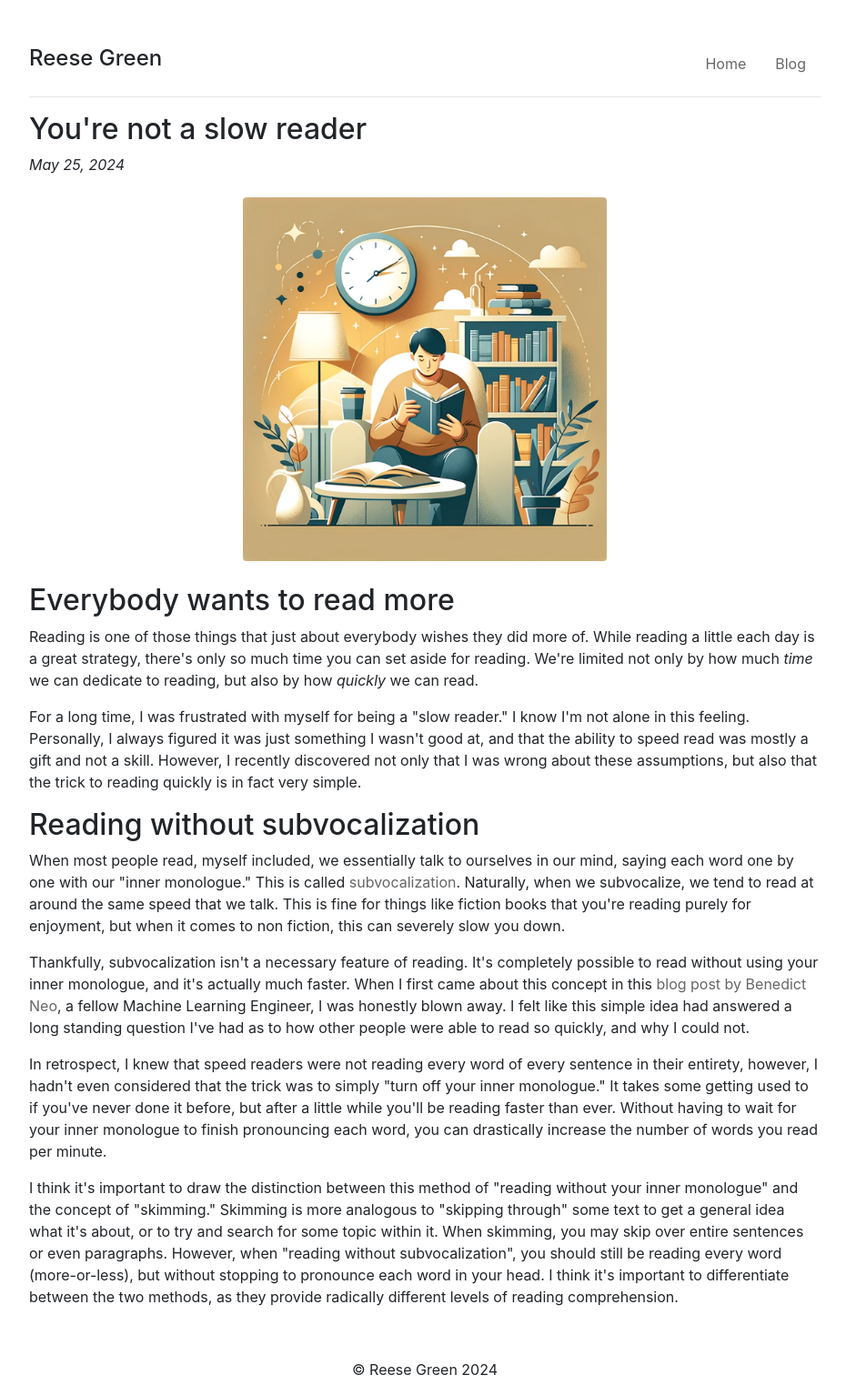
After one commit to rcgreen99/website, a FastAPI app: template templates/blog/reading.html in a window 1280 px wide; the page is wider, and only the part inside the window is pictured. The commit adds this page. Shown: that part at 91% size, without its empty margins (173-1103 px from the left). Run offline with FastAPI, Linux system fonts and the light colour scheme; the template is opened without the code that fills it, so the values that code supplies are empty.

Commit message:
Add blog on reading speed

```diff
--- a/src/main.py
+++ b/src/main.py
@@ -20,6 +20,9 @@ async def index(request: Request):
 async def blog(request: Request):
     return templates.TemplateResponse("blog.html", {"request": request})
 
+@web_app.get("/blog/reading")
+async def reading(request: Request):
+    return templates.TemplateResponse("blog/reading.html", {"request": request})
 
 # @web_app.get("/work")
 # async def work(request: Request):
--- /dev/null
+++ b/templates/blog/reading.html
@@ -0,0 +1,127 @@
+<!DOCTYPE html>
+<html lang="en">
+  <head>
+    <meta charset="utf-8" />
+    <meta
+      name="viewport"
+      content="width=device-width, initial-scale=1, shrink-to-fit=no"
+    />
+    <meta name="description" content="" />
+    <meta name="author" content="" />
+    <link rel="icon" href="/docs/4.0/assets/img/favicons/favicon.ico" />
+
+    <!-- Bootstrap core CSS -->
+    <link
+      rel="stylesheet"
+      href="https://cdn.jsdelivr.net/npm/bootstrap@4.3.1/dist/css/bootstrap.min.css"
+      integrity="sha384-ggOyR0iXCbMQv3Xipma34MD+dH/1fQ784/j6cY/iJTQUOhcWr7x9JvoRxT2MZw1T"
+      crossorigin="anonymous"
+    />
+    <link
+      rel="stylesheet"
+      href="https://cdn.jsdelivr.net/npm/bootstrap-icons@1.5.0/font/bootstrap-icons.css"
+    />
+    <link
+      rel="stylesheet"
+      href="https://fonts.googleapis.com/icon?family=Material+Icons"
+    />
+    <link rel="stylesheet" href="../static/style.css" />
+
+    <title>Reese Green</title>
+  </head>
+
+  <body>
+    <div id="page-container">
+      <div id="content-wrap">
+        <!--- Header -->
+        {% include "header.html" %}
+
+        <div class="container">
+          <h2>You're not a slow reader</h2>
+          <i>May 25, 2024</i>
+          <br />
+          <br />
+          <img
+            src="../static/images/reading.webp"
+            alt="Cinque Terre"
+            class="rounded mx-auto d-block"
+            width="400"
+            height="400"
+          />
+          <br />
+          <h2 id="everybody-wants-to-read-more">
+            Everybody wants to read more
+          </h2>
+          <p>
+            Reading is one of those things that just about everybody wishes they
+            did more of. While reading a little each day is a great strategy,
+            there&#39;s only so much time you can set aside for reading.
+            We&#39;re limited not only by how much <em>time</em> we can dedicate
+            to reading, but also by how <em>quickly</em> we can read.
+          </p>
+          <p>
+            For a long time, I was frustrated with myself for being a &quot;slow
+            reader.&quot; I know I&#39;m not alone in this feeling. Personally,
+            I always figured it was just something I wasn&#39;t good at, and
+            that the ability to speed read was mostly a gift and not a skill.
+            However, I recently discovered not only that I was wrong about these
+            assumptions, but also that the trick to reading quickly is in fact
+            very simple.
+          </p>
+          <h2 id="reading-without-subvocalization">
+            Reading without subvocalization
+          </h2>
+          <p>
+            When most people read, myself included, we essentially talk to
+            ourselves in our mind, saying each word one by one with our
+            &quot;inner monologue.&quot; This is called
+            <a href="https://en.wikipedia.org/wiki/Subvocalization"
+              >subvocalization</a
+            >. Naturally, when we subvocalize, we tend to read at around the
+            same speed that we talk. This is fine for things like fiction books
+            that you&#39;re reading purely for enjoyment, but when it comes to
+            non fiction, this can severely slow you down.
+          </p>
+          <p>
+            Thankfully, subvocalization isn&#39;t a necessary feature of
+            reading. It&#39;s completely possible to read without using your
+            inner monologue, and it&#39;s actually much faster. When I first
+            came about this concept in this
+            <a href="https://benedictxneo.substack.com/p/how-to-read-more"
+              >blog post by Benedict Neo</a
+            >, a fellow Machine Learning Engineer, I was honestly blown away. I
+            felt like this simple idea had answered a long standing question
+            I&#39;ve had as to how other people were able to read so quickly,
+            and why I could not.
+          </p>
+          <p>
+            In retrospect, I knew that speed readers were not reading every word
+            of every sentence in their entirety, however, I hadn&#39;t even
+            considered that the trick was to simply &quot;turn off your inner
+            monologue.&quot; It takes some getting used to if you&#39;ve never
+            done it before, but after a little while you&#39;ll be reading
+            faster than ever. Without having to wait for your inner monologue to
+            finish pronouncing each word, you can drastically increase the
+            number of words you read per minute.
+          </p>
+          <p>
+            I think it&#39;s important to draw the distinction between this
+            method of &quot;reading without your inner monologue&quot; and the
+            concept of &quot;skimming.&quot; Skimming is more analogous to
+            &quot;skipping through&quot; some text to get a general idea what
+            it&#39;s about, or to try and search for some topic within it. When
+            skimming, you may skip over entire sentences or even paragraphs.
+            However, when &quot;reading without subvocalization&quot;, you
+            should still be reading every word (more-or-less), but without
+            stopping to pronounce each word in your head. I think it&#39;s
+            important to differentiate between the two methods, as they provide
+            radically different levels of reading comprehension.
+          </p>
+        </div>
+      </div>
+    </div>
+
+    <!-- Footer -->
+    {% include "footer.html" %}
+  </body>
+</html>
--- a/templates/footer.html
+++ b/templates/footer.html
@@ -1,5 +1,5 @@
 <!-- Footer -->
 <footer class="container" style="text-align: center">
-  <p>&copy; Reese Green 2022</p>
+  <p>&copy; Reese Green 2024</p>
   <footer id="footer"></footer>
 </footer>
```
Also changed, not shown: templates/blog.html (+17 -13 lines), templates/index.html (+70 -53 lines), static/images/reading.webp (added).
